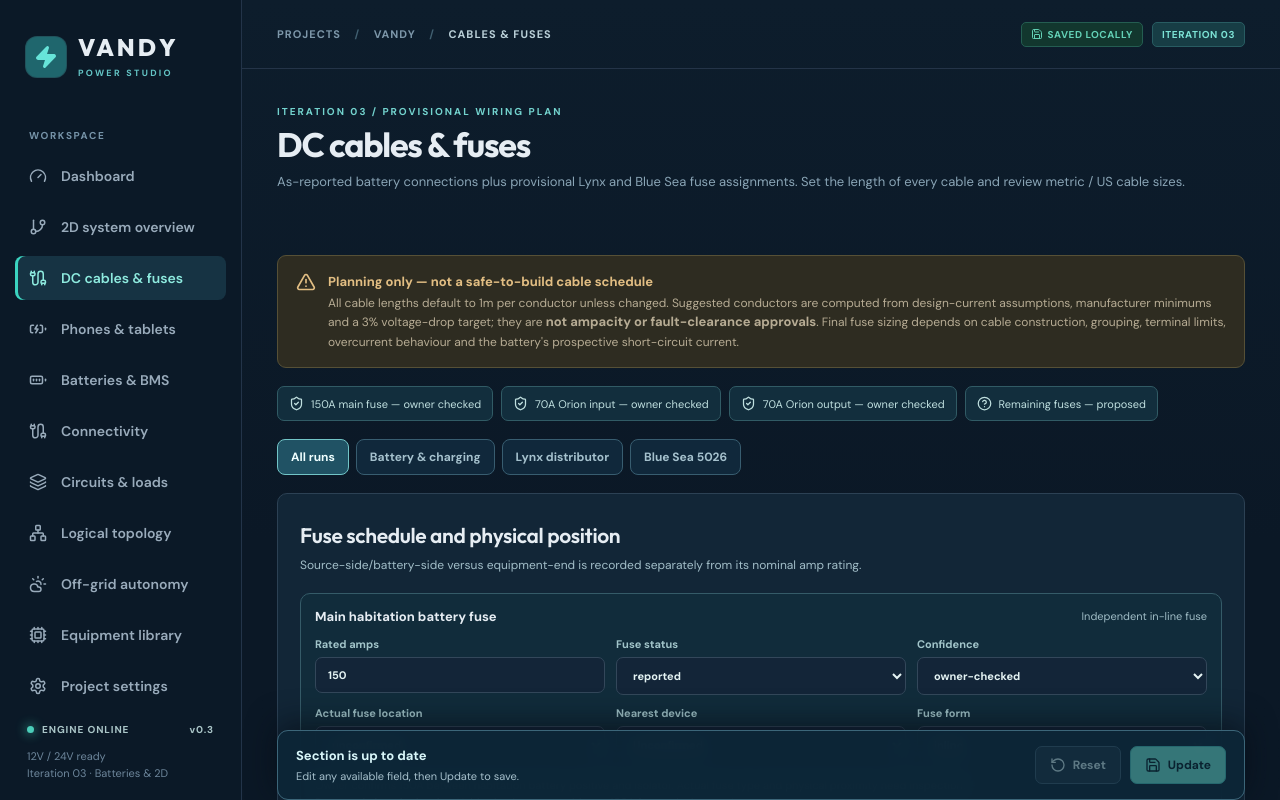
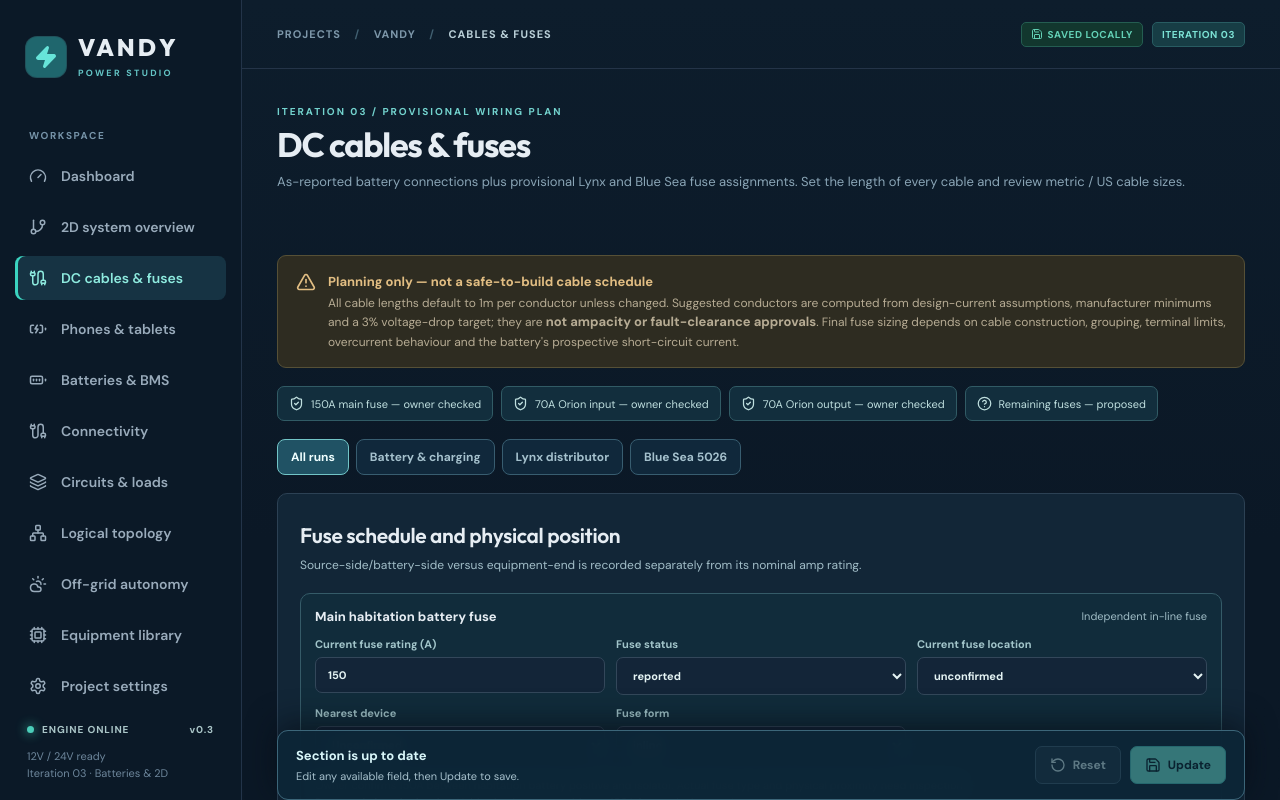
Before and after one commit to Jonty303/Project-Vandy, a React (Vite) app: page / in a window 1280 px wide. Both pictures are taken after a click on the button "DC cables & fuses". Shown: the top 800 px of the page. Built offline with nearby package versions, Linux system fonts and the light colour scheme.

Commit message:
ux: show current/proposed fuse settings without confidence controls

```diff
--- a/src/ui/DcWiring.tsx
+++ b/src/ui/DcWiring.tsx
@@ -7,7 +7,6 @@ type Props={project:Project;change:(fn:(p:Project)=>Project)=>void};
 const asNumber=(value:string):number|null=>value.trim()===''?null:Number(value);
 const num=(value:number|null)=>value===null?'':String(value);
 const fuseStatuses=['proposed','reported','unknown'] as const;
-const fuseConfidence=['unknown','provisional','manufacturer-range','owner-reported','owner-checked'] as const;
 const placements=['unconfirmed','battery-end','distribution-end','equipment-end','integrated-in-distributor'] as const;
 export function DcWiringPage({project,change}:Props){
  const plan=effectiveWiring(project);
@@ -46,10 +45,9 @@ export function DcWiringPage({project,change}:Props){
     <div className="fuse-schedule">{shownFuses.map(f=><div className="fuse-row" key={f.id}>
       <div className="fuse-title"><strong>{f.label}</strong><small>{f.holderComponentId?componentName(f.holderComponentId):'Independent in-line fuse'}{f.slot!==null?` · position ${f.slot}`:''}</small></div>
       <div className="fuse-fields">
-       <label>Rated amps<input type="number" min="0" step="1" placeholder="Unknown" value={num(f.ratingA)} onChange={e=>patchFuse(f.id,{ratingA:asNumber(e.target.value)})}/></label>
+       <label>{f.status==='reported'?'Current fuse rating (A)':'Proposed fuse rating (A)'}<input type="number" min="0" step="1" placeholder="Unknown" value={num(f.ratingA)} onChange={e=>patchFuse(f.id,{ratingA:asNumber(e.target.value)})}/></label>
        <label>Fuse status<select value={f.status} onChange={e=>patchFuse(f.id,{status:e.target.value as DcFuseRecord['status']})}>{fuseStatuses.map(x=><option key={x}>{x}</option>)}</select></label>
-       <label>Confidence<select value={f.confidence} onChange={e=>patchFuse(f.id,{confidence:e.target.value as DcFuseRecord['confidence']})}>{fuseConfidence.map(x=><option key={x}>{x}</option>)}</select></label>
-       <label>Actual fuse location<select value={f.placement} onChange={e=>patchFuse(f.id,{placement:e.target.value as DcFuseRecord['placement']})}>{placements.map(x=><option key={x} value={x}>{x.replaceAll('-',' ')}</option>)}</select></label>
+       <label>Current fuse location<select value={f.placement} onChange={e=>patchFuse(f.id,{placement:e.target.value as DcFuseRecord['placement']})}>{placements.map(x=><option key={x} value={x}>{x.replaceAll('-',' ')}</option>)}</select></label>
        <label>Nearest device<select value={f.nearComponentId??''} onChange={e=>patchFuse(f.id,{nearComponentId:e.target.value||null})}><option value="">Unconfirmed</option>{project.components.map(c=><option key={c.id} value={c.id}>{c.name}</option>)}</select></label>
        <label>Fuse form<select value={f.fuseForm} onChange={e=>patchFuse(f.id,{fuseForm:e.target.value as DcFuseRecord['fuseForm']})}>{(['unknown','inline','MEGA','ATO-ATC'] as const).map(x=><option key={x}>{x}</option>)}</select></label>
       </div>
```
